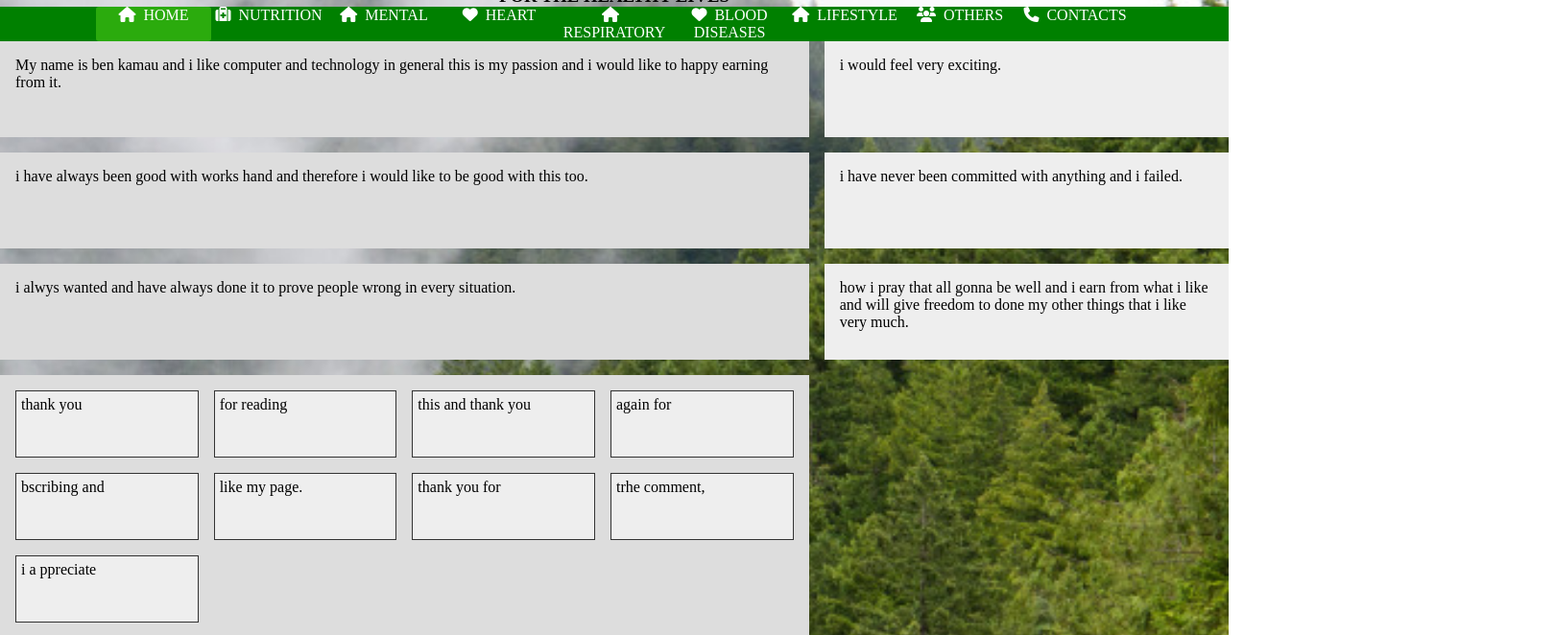
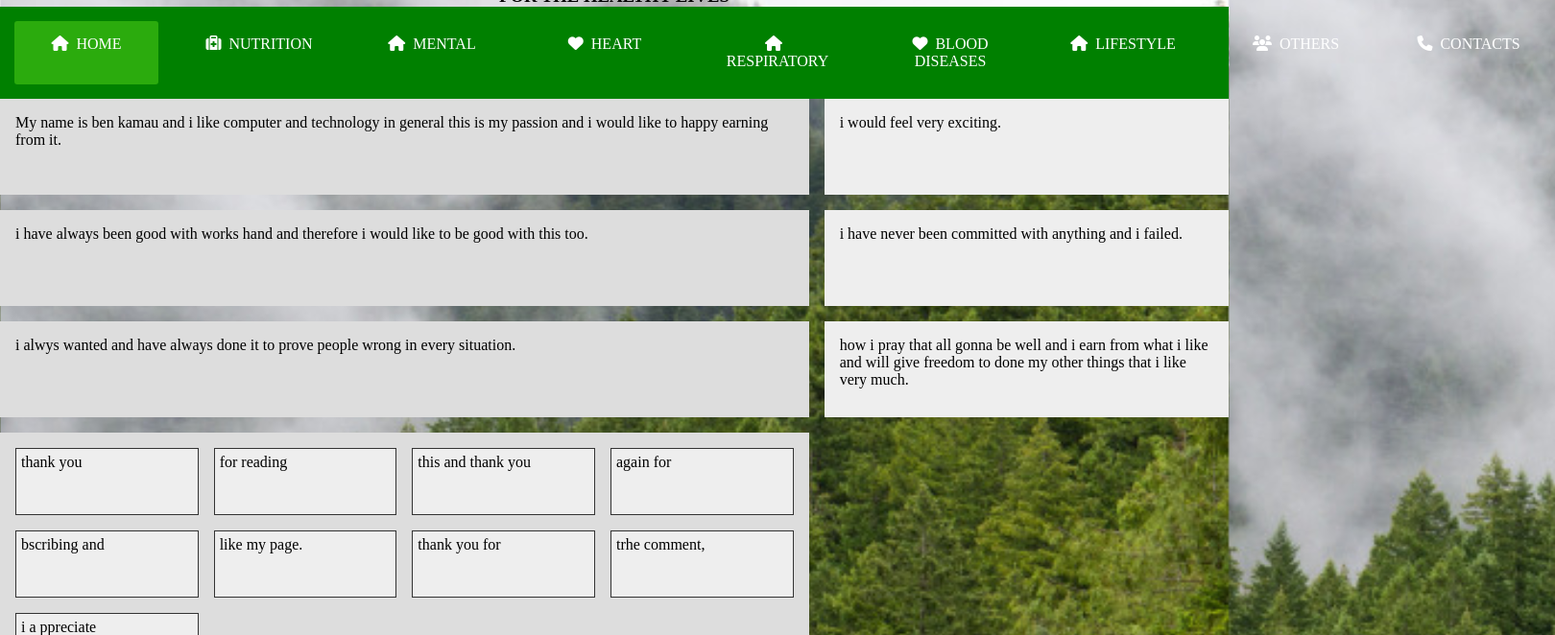
Before and after one commit to sirben181/myapp-sample, a plain HTML site: page index.html in a window 1280 px wide. Shown: the part 52-714 px from the top of the page at 96% size, 1620 px wide, since content can reach past the window. Drawn offline with Linux system fonts and the light colour scheme; files that its build step writes are made by us from their sources; files whose address does not match are found by name.

Commit message:
the first commit

```diff
--- a/index.css
+++ b/index.css
@@ -18,7 +18,8 @@ color:#fff;}
 .wrapper{display:grid;
 grid-template-columns:2fr 1fr;
 grid-gap:1em;
-grid-auto-rows: minmax(100px,auto)}
+grid-auto-rows: minmax(100px,auto);
+}
 .wrapper>div{background:#eee;
 padding:1em;}
 .wrapper>div:nth-child(odd){background:#ddd;
@@ -33,7 +34,8 @@ border:#333 solid 1px;}
 .nested>div:nth-child(odd){background:#eee;}
 .menubar ul li{
 	width:120px;
-	margin,padding:15px;
+	margin:15px;
+	padding:15px;
 
 }
 .menubar ul li a{text-decoration:none;
@@ -45,7 +47,7 @@ border-radius:3px;}
 .menubar ul li:hover .submenu1{display:block;
 position:absolute;
 background:green;
-margin top:15px;
+margin-top:15px;
 margin-left:-15px;
 }
 .menubar ul li:hover .submenu1 ul{display:block;
--- a/index.html
+++ b/index.html
@@ -2,7 +2,7 @@
 <html>
 <head>
 	<title>my project</title>
-	<link rel="stylesheet" type="text/css" href="css/index.css">
+	<link rel="stylesheet" type="text/css" href="index.css">
 </head>
 <body>
 
```
Also changed, not shown: health.html (+1 -1 lines), heart.html (+1 -1 lines), mental.html (+1 -1 lines).
